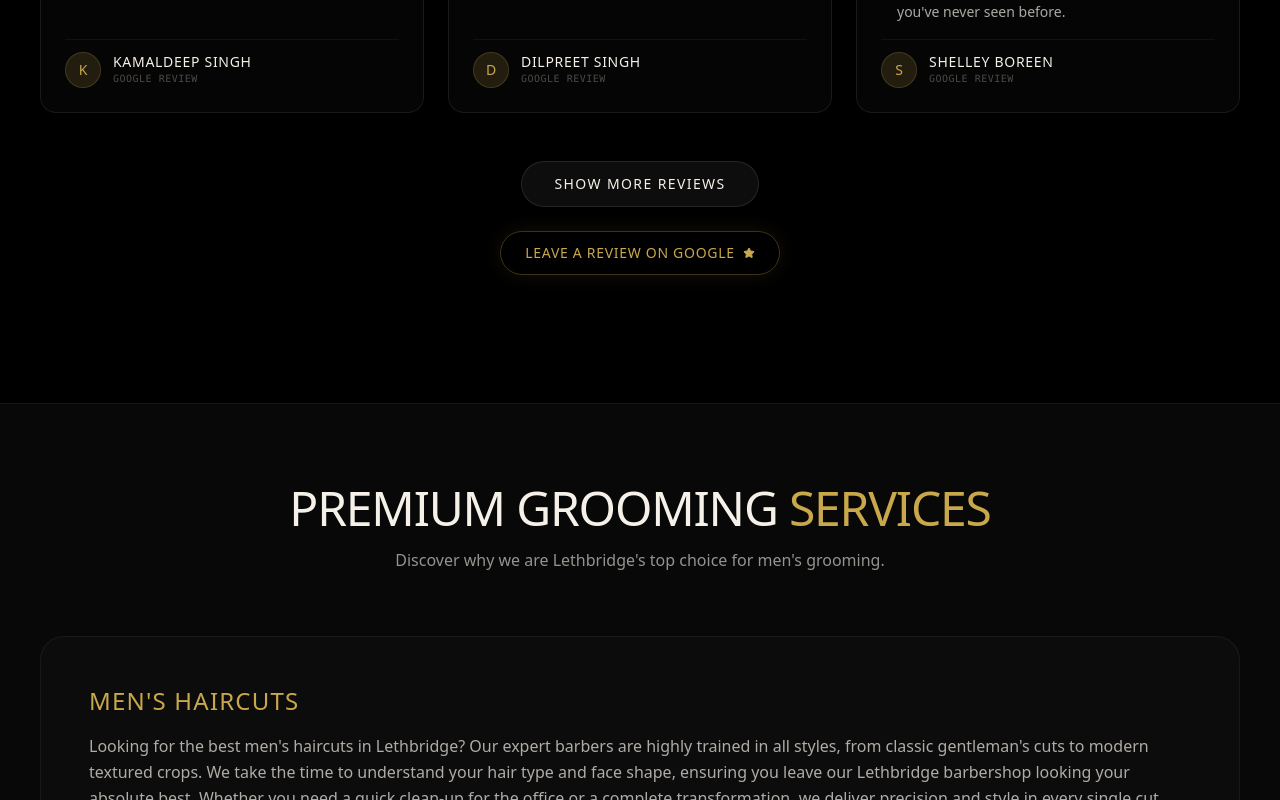
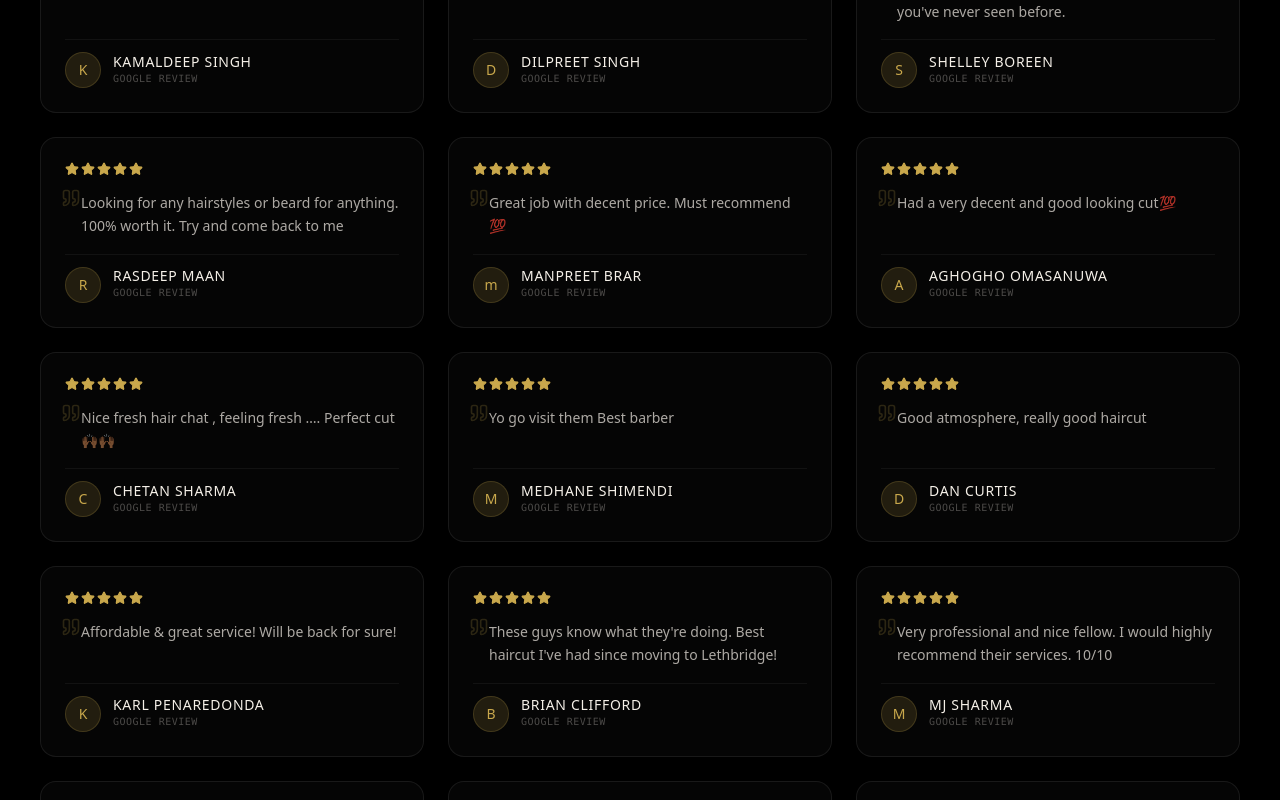
Before and after one commit to Madsunmedia/JB-Barder-Shop, a Next.js app: page / in a window 1280 px wide. Shown: the part 3500-4300 px from the top of the page. Built offline with nearby package versions, Linux system fonts and the light colour scheme; no server answers; a web font is replaced by a local one.

Commit message:
UI: Remove review display limit and Show More button to show all 76+ testimonials immediately

```diff
--- a/components/Reviews/ReviewsSection.tsx
+++ b/components/Reviews/ReviewsSection.tsx
@@ -109,7 +109,7 @@ export default function ReviewsSection() {
           className="grid grid-cols-1 sm:grid-cols-2 lg:grid-cols-3 gap-4 md:gap-6"
         >
           <AnimatePresence mode="popLayout">
-            {reviews.slice(0, displayCount).map((review, i) => (
+            {reviews.map((review, i) => (
               <motion.div
                 key={review.id}
                 variants={cardVariants}
@@ -168,17 +168,6 @@ export default function ReviewsSection() {
 
         {/* Bottom Actions */}
         <div className="mt-12 flex flex-col items-center gap-6">
-          {displayCount < reviews.length && (
-            <motion.button
-              initial={{ opacity: 0 }}
-              animate={{ opacity: 1 }}
-              onClick={() => setDisplayCount(prev => Math.min(prev + 12, reviews.length))}
-              className="px-8 py-3 bg-white/5 hover:bg-white/10 border border-white/10 text-warm-white font-accent text-sm uppercase tracking-widest rounded-full transition-all"
-            >
-              Show More Reviews
-            </motion.button>
-          )}
-
           <motion.div
             initial={{ opacity: 0, y: 12 }}
             whileInView={{ opacity: 1, y: 0 }}
```
